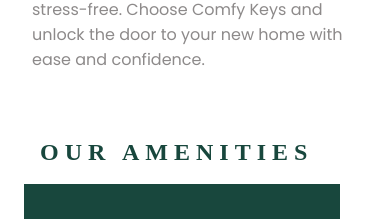
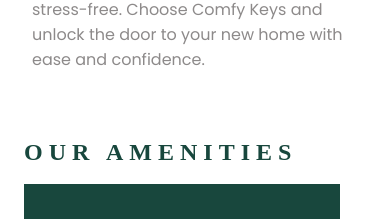
Before and after one commit to Rashid004/Comfy-keys, a Next.js app: page / in a window 390 px wide. Shown: the part 1535-1754 px from the top of the page. Built offline with nearby package versions, Linux system fonts and the light colour scheme; a web font is replaced by a local one.

Commit message:
Change amenties

```diff
--- a/components/pages/Amenties.js
+++ b/components/pages/Amenties.js
@@ -9,7 +9,7 @@
       id="amenities"
     >
       <div className="flex flex-col items-start md:items-center gap-3 mb-4 md:mb-12">
-        <h1 className="text-[#18473D] font-[Resgak] ml-4 md:ml-0 uppercase text-2xl sm:text-5xl lg:text-6xl tracking-[6px] md:tracking-[9.6px] font-bold text-left">
+        <h1 className="text-[#18473D] font-[Resgak]  md:ml-0 uppercase text-2xl sm:text-5xl lg:text-6xl tracking-[6px] md:tracking-[9.6px] font-bold text-left">
           Our Amenities
         </h1>
 
--- a/components/pages/Partner.js
+++ b/components/pages/Partner.js
@@ -11,7 +11,7 @@
       <div className="container mx-auto grid grid-cols-1 md:grid-cols-2 gap-4">
         <div className="flex flex-col order-2 md:order-1 pr-6">
           <div className="relative md:absolute -top-24 md:top-44 md:right-0 z-20 mt-32 md:mt-0">
-            <h1 className="text-[20px]  sm:text-4xl md:text-[66px] mb-6 font-semibold md:font-bold text-[#18473D] font-[Resgak] uppercase tracking-[5px] md:tracking-[9.6px] text-start md:text-left">
+            <h1 className="text-[20px]  sm:text-4xl md:text-[66px] mb-2 font-semibold md:font-bold text-[#18473D] font-[Resgak] uppercase tracking-[5px] md:tracking-[9.6px] text-start md:text-left">
               Partner With Us
             </h1>
             <p className="text-[#ABA7A7]  md:mb-4 text-start md:text-left w-full md:w-[45%]">
```
